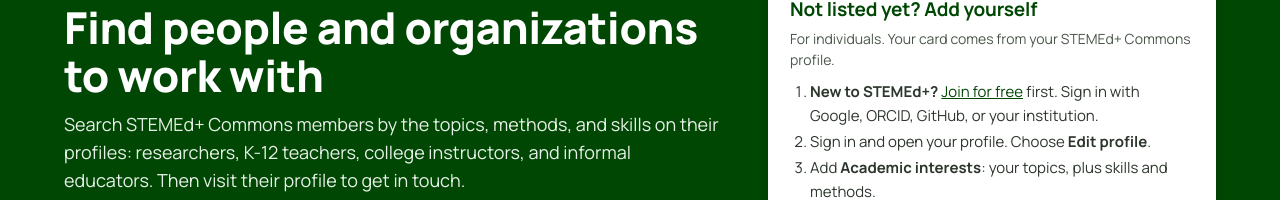
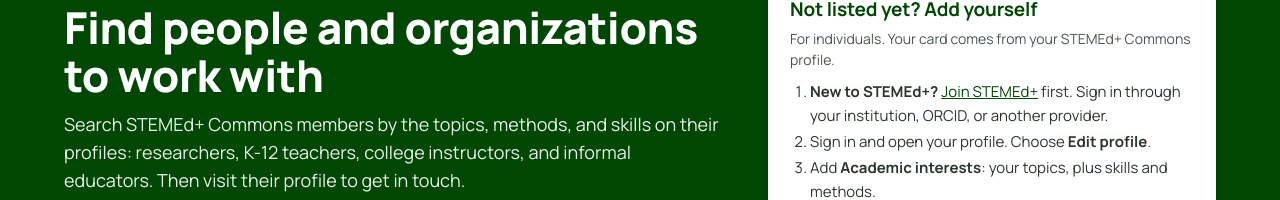
Before and after one commit to JLib271/stemed-collaborators, a plain HTML site: page site/index.html in a window 1280 px wide. Shown: the part 209-409 px from the top of the page. Drawn offline with Linux system fonts and the light colour scheme.

Commit message:
Wording: say less about "free" so it does not read as a sales pitch
Co-Authored-By: Claude Opus 5.5 <noreply@anthropic.com>
Claude-Session: https://claude.ai/code/session_01Xxm9siXygVpFM5Q4XvGHYh

```diff
--- a/site/index.html
+++ b/site/index.html
@@ -80,7 +80,7 @@
       <h2 id="add-h">Not listed yet? Add yourself</h2>
       <p class="for">For individuals. Your card comes from your STEMEd+ Commons profile.</p>
       <ol>
-        <li><strong>New to STEMEd+?</strong> <a id="join-link" href="https://stemedplus.org/join-stemed/">Join for free</a> first. Sign in with Google, ORCID, GitHub, or your institution.</li>
+        <li><strong>New to STEMEd+?</strong> <a id="join-link" href="https://stemedplus.org/join-stemed/">Join STEMEd+</a> first. Sign in through your institution, ORCID, or another provider.</li>
         <li>Sign in and open your profile. Choose <strong>Edit profile</strong>.</li>
         <li>Add <strong>Academic interests</strong>: your topics, plus skills and methods.<br><span class="eg">For example: "science identity", "qualitative interviews", "psychometrics", "teacher professional learning".</span></li>
         <li>Add a way to reach you, such as your website, email, or Mastodon, so people who find you can get in touch.</li>
```
